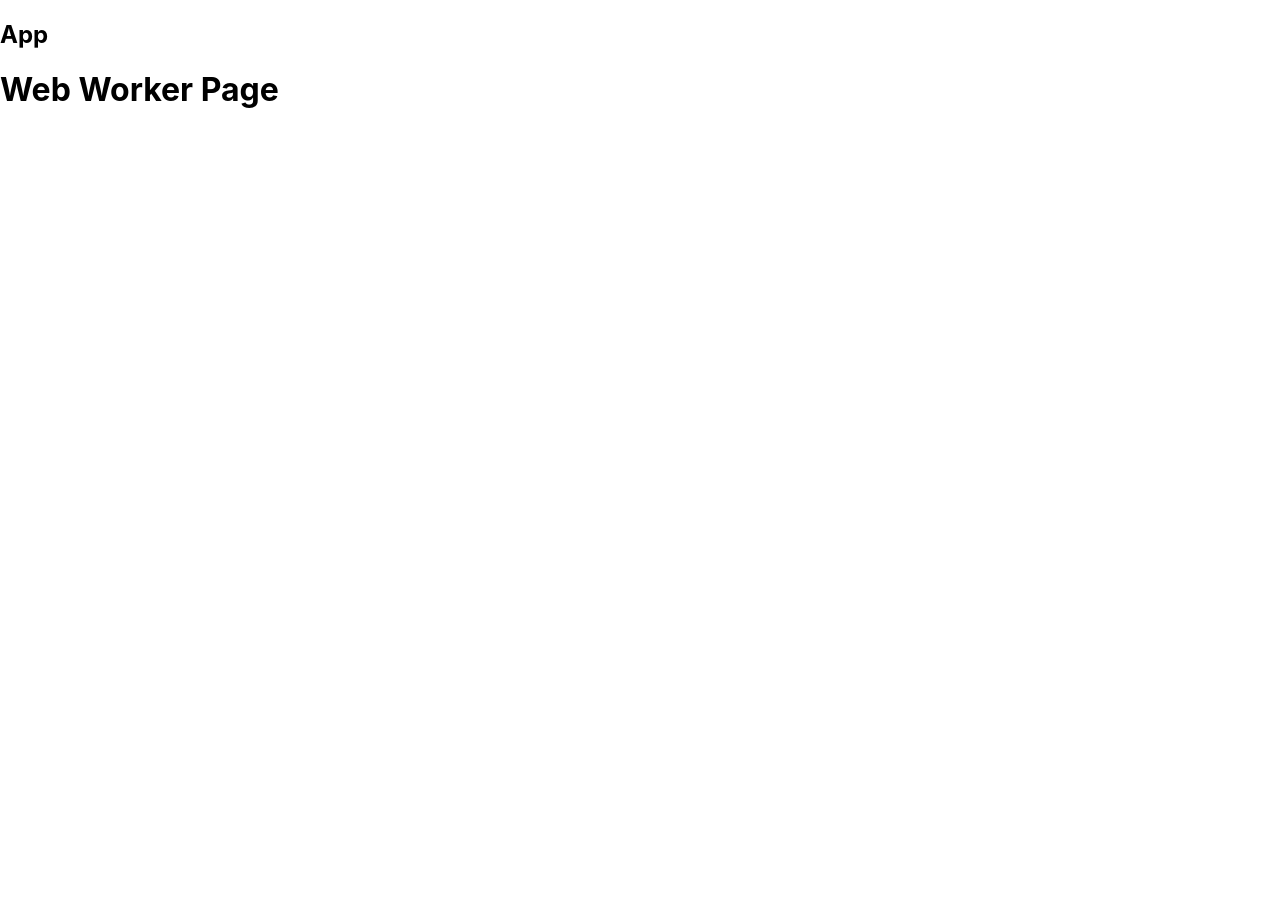
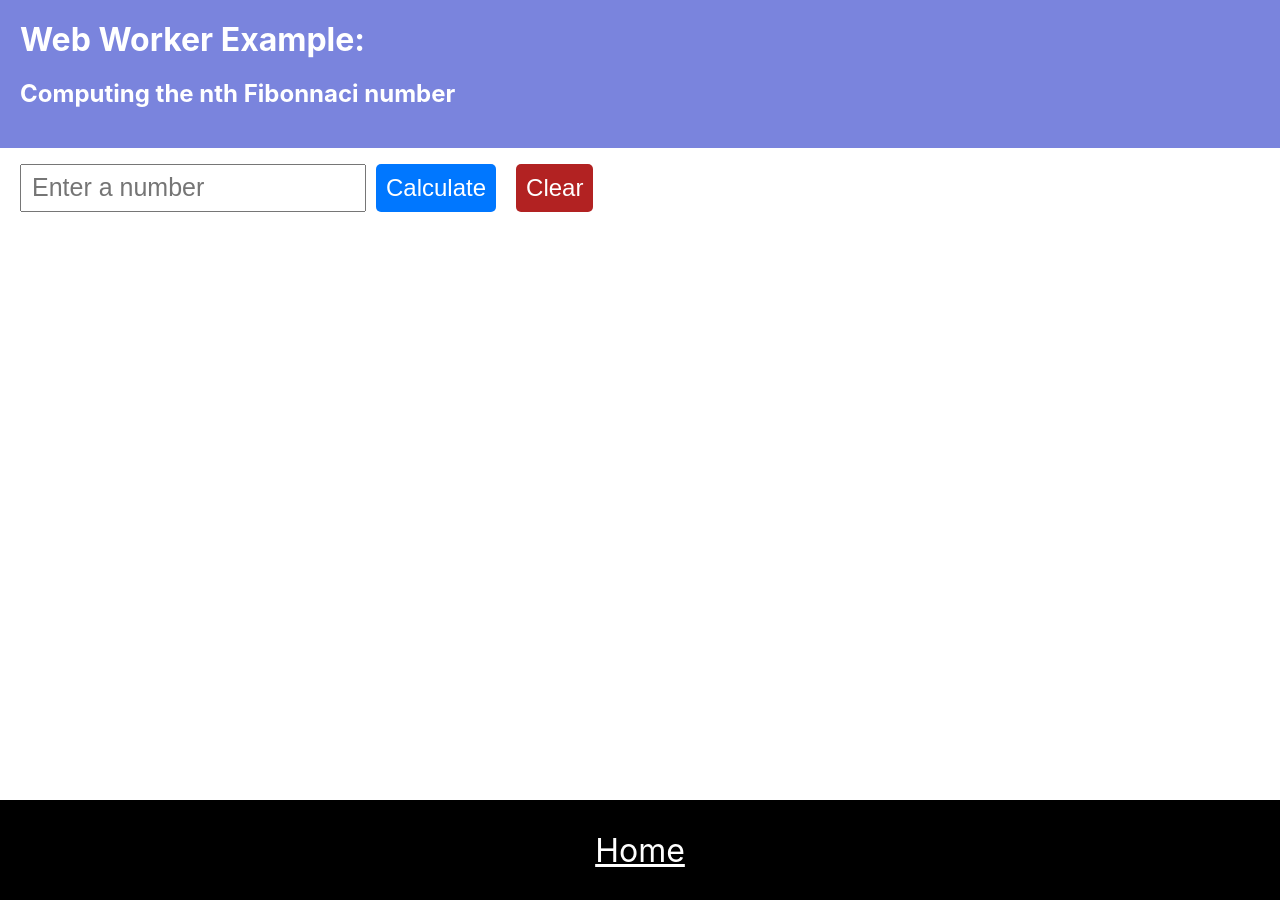
Before and after one commit to bissenj/microanimations-reacted, a React (Create React App) app: page /webworker in a window 1280 px wide. Before the commit the page ends 800 px from the top, so only its background shows below. Built offline with nearby package versions, Linux system fonts and the light colour scheme.

Commit message:
Refacted app and added web worker example.

```diff
--- a/src/App.js
+++ b/src/App.js
@@ -24,15 +24,12 @@ function App() {
 
   return (
     <>
-      <h2>App</h2>
       <Router>
         <Routes>
-          {/* <Route path="/"> */}
+            <Route path="/" element={<HomePage />} />
             <Route path="/microanimations-reacted" element={<HomePage />} />
-            {/* <Route path="/" index element={<div>This is the home page</div>} /> */}
             <Route path="/slider" element={<HorizontalSliderPage/>} />
             <Route path="/webworker" element={<WebWorkerPage/>} />
-          {/* </Route> */}
         </Routes>
       </Router>
     </>
--- /dev/null
+++ b/src/components/footer.jsx
@@ -0,0 +1,8 @@
+
+export default function Footer() {
+    return (
+        <footer style={{display: 'grid', placeContent: 'center', height: '100px', backgroundColor: 'black'}}>
+            <a href='/' alt='Home' style={{color:'white', fontSize: '2em'}}>Home</a>
+        </footer>
+    );
+}
--- /dev/null
+++ b/src/components/results.jsx
@@ -0,0 +1,42 @@
+// src/Results.js
+
+import React from "react";
+
+export const Results = (props) => {
+  const { results } = props;
+  return (
+    <div id="results-container" className="results-container">
+      {results.map((fb) => {
+        const { id, nth, time, fibNum, loading } = fb;
+        return (
+          <div key={id} className="result-div">
+            {loading ? (
+              <p>
+                Calculating the{" "}
+                <span className="bold" id="nth">
+                  {nth}
+                </span>{" "}
+                Fibonacci number...
+              </p>
+            ) : (
+              <>
+                <p id="timer">
+                  Time: <span className="bold">{time}s</span>
+                </p>
+                <p>
+                  <span className="bold" id="nth">
+                    {nth}
+                  </span>{" "}
+                  fibonnaci number:{" "}
+                  <span className="bold" id="sum">
+                    {fibNum}
+                  </span>
+                </p>
+              </>
+            )}
+          </div>
+        );
+      })}
+    </div>
+  );
+};
--- a/src/pages/horizontalSliderPage.jsx
+++ b/src/pages/horizontalSliderPage.jsx
@@ -1,8 +1,51 @@
+import React, {useState, useEffect} from "react";
+
+import '../App.css';
+
+import ControlGrid from '../modules/common/components/controlgrid/';
+import IndexControl from '../modules/common/components/indexcontrol/';
+import HorizontalSlider from '../modules/common/components/horizontalSlider/HorizontalSlider';
+
+import Footer from '../components/footer';
+
+const container = {
+  width: '100%',
+  display: 'flex',
+  flexDirection: 'column',
+  height: '100%'
+}
+
+
+const DOCUMENT_TITLE = 'Horizontal Slider Page';
 
 export default function HorizontalSliderPage() {
+
+    // STATE
+    const [selectedIndex, setSelectedIndex] = useState(0);
+
+    // SEO
+    useEffect(() => {
+        document.title = DOCUMENT_TITLE;
+      }, []);
+
     return (
-        <div>
-            <h1>Horizontal Slider Page</h1>
-        </div>
-    )
+        <>
+            <div className="App">
+                <header className="App-header">
+
+                    <p>Control Box and Horizontal Slider Demo - {selectedIndex}</p>
+                    <hr style={{'width':'70%'}}></hr>
+
+                    <div style={container}>
+                    <ControlGrid quantity={4} index={selectedIndex} updateSelectedIndex={setSelectedIndex}/>
+                    <HorizontalSlider index={selectedIndex} updateSelectedIndex={setSelectedIndex} />
+                    </div>
+
+                    <IndexControl index={selectedIndex} updateSelectedIndex={setSelectedIndex}/>
+
+                </header>
+            </div>
+            <Footer></Footer>
+        </>
+    );
 }
--- a/src/pages/webWorkerPage.jsx
+++ b/src/pages/webWorkerPage.jsx
@@ -1,11 +1,112 @@
+import React, {useEffect} from "react";
+import "../styles/webworker.css";
+import { ordinal_suffix } from "../util/helpers";
+import { reducer } from '../state/reducer'
+import { Results } from "../components/results";
 
+import Footer from '../components/footer';
 
 // https://www.smashingmagazine.com/2020/10/tasks-react-app-web-workers/#web-workers-in-react
 
+
+const DOCUMENT_TITLE = 'Web Worker Page';
+
 export default function WebWorkerPage() {
+    const [info, dispatch] = React.useReducer(reducer, {
+        err: "",
+        num: "",
+        computedFibs: [],
+      });
+
+      useEffect(() => {
+        document.title = DOCUMENT_TITLE;
+      }, []);
+
+      const runWorker = (num, id) => {
+        dispatch({ type: "SET_ERROR", err: "" });
+        const worker = new Worker(new URL('../workers/fib-worker.js', import.meta.url));
+
+        worker.postMessage({ num, id });
+        worker.onerror = (err) => err;
+        worker.onmessage = (e) => {
+          const { time, fibNum } = e.data;
+          dispatch({
+            type: "UPDATE_FIBO",
+            id,
+            time,
+            fibNum,
+          });
+          worker.terminate();
+        };
+      };
+
     return (
         <div>
-            <h1>Web Worker Page</h1>
+            {/* <h1>Web Worker Page</h1> */}
+            <div className='content-container'>
+                <div className="heading-container">
+                    <h1>Web Worker Example: </h1>
+                    <h2>Computing the nth Fibonnaci number</h2>
+                </div>
+                <div className="body-container">
+                    <p id="error" className="error">
+                    {info.err}
+                    </p>
+
+                    <div className="input-div">
+                        <input
+                            type="number"
+                            value={info.num}
+                            className="number-input"
+                            placeholder="Enter a number"
+                            onChange={(e) =>
+                                dispatch({
+                                    type: "SET_NUMBER",
+                                    num: window.Number(e.target.value),
+                                })
+                            }
+                        />
+                        <button
+                            id="submit-btn"
+                            className="btn-submit"
+                            onClick={() => {
+                                if (info.num < 2) {
+                                    dispatch({
+                                        type: "SET_ERROR",
+                                        err: "Please enter a number greater than 2",
+                                    });
+                                    return;
+                                }
+                                const id = info.computedFibs.length;
+                                dispatch({
+                                    type: "SET_FIBO",
+                                    id,
+                                    loading: true,
+                                    nth: ordinal_suffix(info.num),
+                                });
+                                runWorker(info.num, id);
+                            }}
+                        >
+                            Calculate
+                        </button>
+                        <button
+                            id="submit-btn"
+                            className="btn-submit"
+                            onClick={() => {
+                                dispatch({
+                                    type: "CLEAR_HISTORY",
+                                });
+                            }}
+                            style={{backgroundColor: 'firebrick'}}
+                        >
+                            Clear
+                        </button>
+                        </div>
+
+                    <Results results={info.computedFibs} />
+                </div>
+            </div>
+            <Footer></Footer>
         </div>
     )
 }
--- /dev/null
+++ b/src/state/reducer.js
@@ -0,0 +1,41 @@
+// src/reducers.js
+
+export const reducer = (state = {}, action) => {
+    let newState = {};
+    switch (action.type) {
+      case "CLEAR_HISTORY":
+        newState = { ...state, computedFibs: [] };
+        return newState;
+      case "SET_ERROR":
+        newState = { ...state, err:action.err };
+        return newState;
+      case "SET_NUMBER":
+        newState = { ...state, num: action.num }
+        return newState;
+      case "SET_FIBO":
+        newState = { ...state, computedFibs: [
+          ...state.computedFibs,
+          { id: action.id, nth: action.nth, loading: action.loading }
+        ]};
+        return newState;
+      case "UPDATE_FIBO": {
+        // Get the correct number object
+        const curr = state.computedFibs.filter((c) => c.id === action.id)[0];
+
+        // Get it's array index
+        const idx = state.computedFibs.indexOf(curr);
+
+        // Update the objects state
+        curr.loading = false;
+        curr.time = action.time;
+        curr.fibNum = action.fibNum;
+
+        state.computedFibs[idx] = curr;
+
+        // Return all the state
+        return { ...state };
+      }
+      default:
+        return state;
+    }
+  };
--- /dev/null
+++ b/src/styles/webworker.css
@@ -0,0 +1,82 @@
+
+body {
+    margin: 0;
+    padding: 0;
+    box-sizing: border-box;
+  }
+
+  .body-container,
+  .heading-container {
+    padding: 0 20px;
+  }
+
+  .heading-container {
+    padding: 20px;
+    color: white;
+    background: #7a84dd;
+  }
+
+  .heading-container > h1 {
+    margin: 0;
+  }
+
+  .content-container {
+    height: 100vh;
+  }
+
+  .body-container {
+    width: 50%
+  }
+
+  .input-div {
+    margin-top: 15px;
+    margin-bottom: 15px;
+    display: flex;
+    align-items: center;
+  }
+
+  .results {
+    width: 50vw;
+  }
+
+  .results>p {
+    font-size: 24px;
+  }
+
+  .result-div {
+    padding: 5px 10px;
+    border-radius: 5px;
+    margin: 10px 0;
+    background-color: #e09bb7;
+  }
+
+  .result-div p {
+    margin: 5px;
+  }
+
+  span.bold {
+    font-weight: bold;
+  }
+
+  input {
+    font-size: 25px;
+  }
+
+  p.error {
+    color: red;
+  }
+
+  .number-input {
+    padding: 7.5px 10px;
+  }
+
+  .btn-submit {
+    padding: 10px;
+    border-radius: 5px;
+    border: none;
+    background: #07f;
+    font-size: 24px;
+    color: white;
+    cursor: pointer;
+    margin: 0 10px;
+  }
--- /dev/null
+++ b/src/util/helpers.js
@@ -0,0 +1,17 @@
+// src/helpers.js
+
+export const ordinal_suffix = (num) => {
+    // 1st, 2nd, 3rd, 4th, etc.
+    const j = num % 10;
+    const k = num % 100;
+    switch (true) {
+      case j === 1 && k !== 11:
+        return num + "st";
+      case j === 2 && k !== 12:
+        return num + "nd";
+      case j === 3 && k !== 13:
+        return num + "rd";
+      default:
+        return num + "th";
+    }
+  };
--- /dev/null
+++ b/src/workers/fib-worker.js
@@ -0,0 +1,14 @@
+const fib = (n) => (n < 2 ? n : fib(n - 1) + fib(n - 2));
+
+onmessage = (e) => {
+  const { num, id } = e.data;
+  console.log(`Web Worker ${id} Start`);
+
+  const startTime = new Date().getTime();
+  const fibNum = fib(num);
+  console.log(`Web Worker ${id} Finished`);
+  postMessage({
+    fibNum,
+    time: (new Date().getTime() - startTime)/1000,
+  });
+};
```
